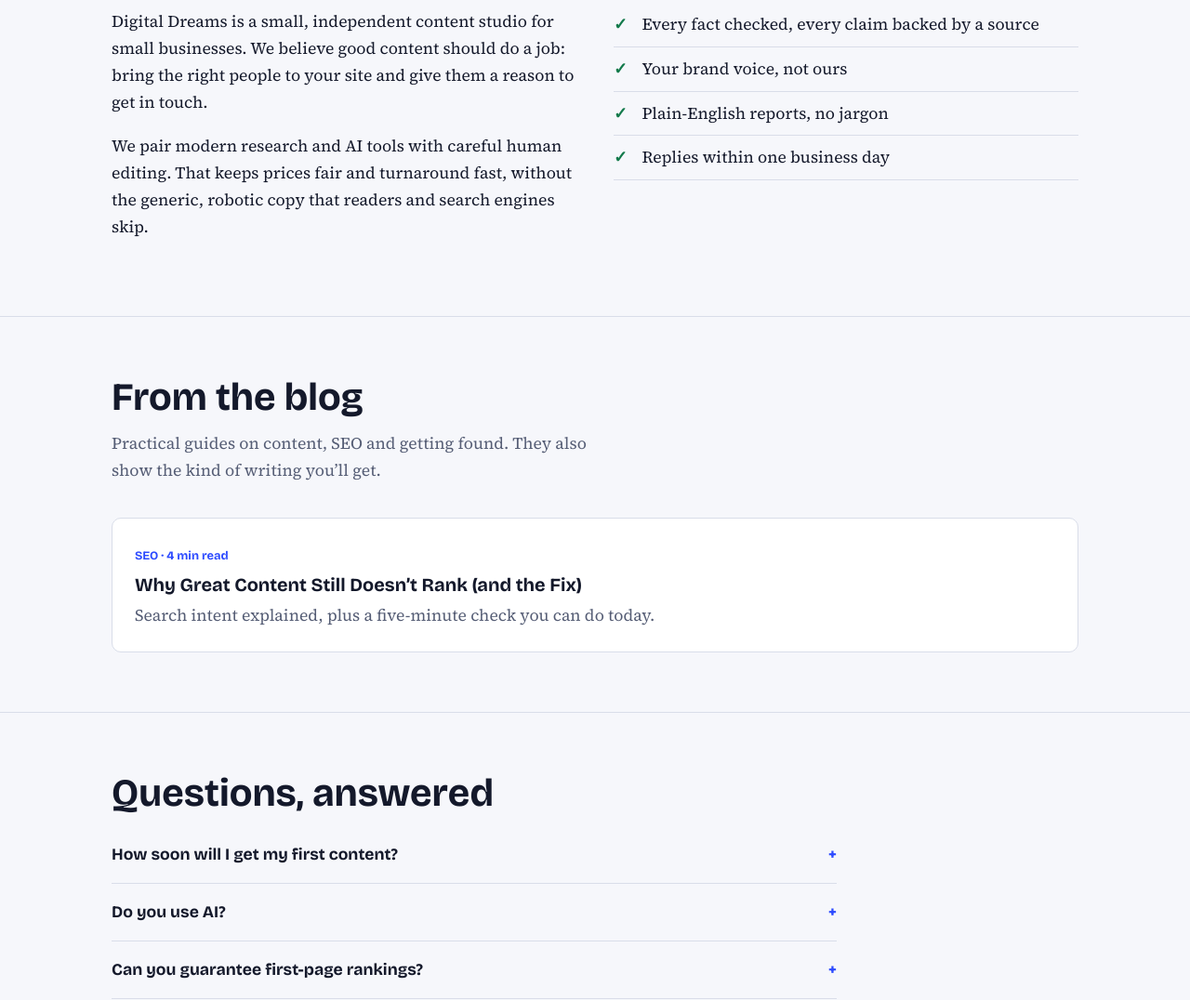
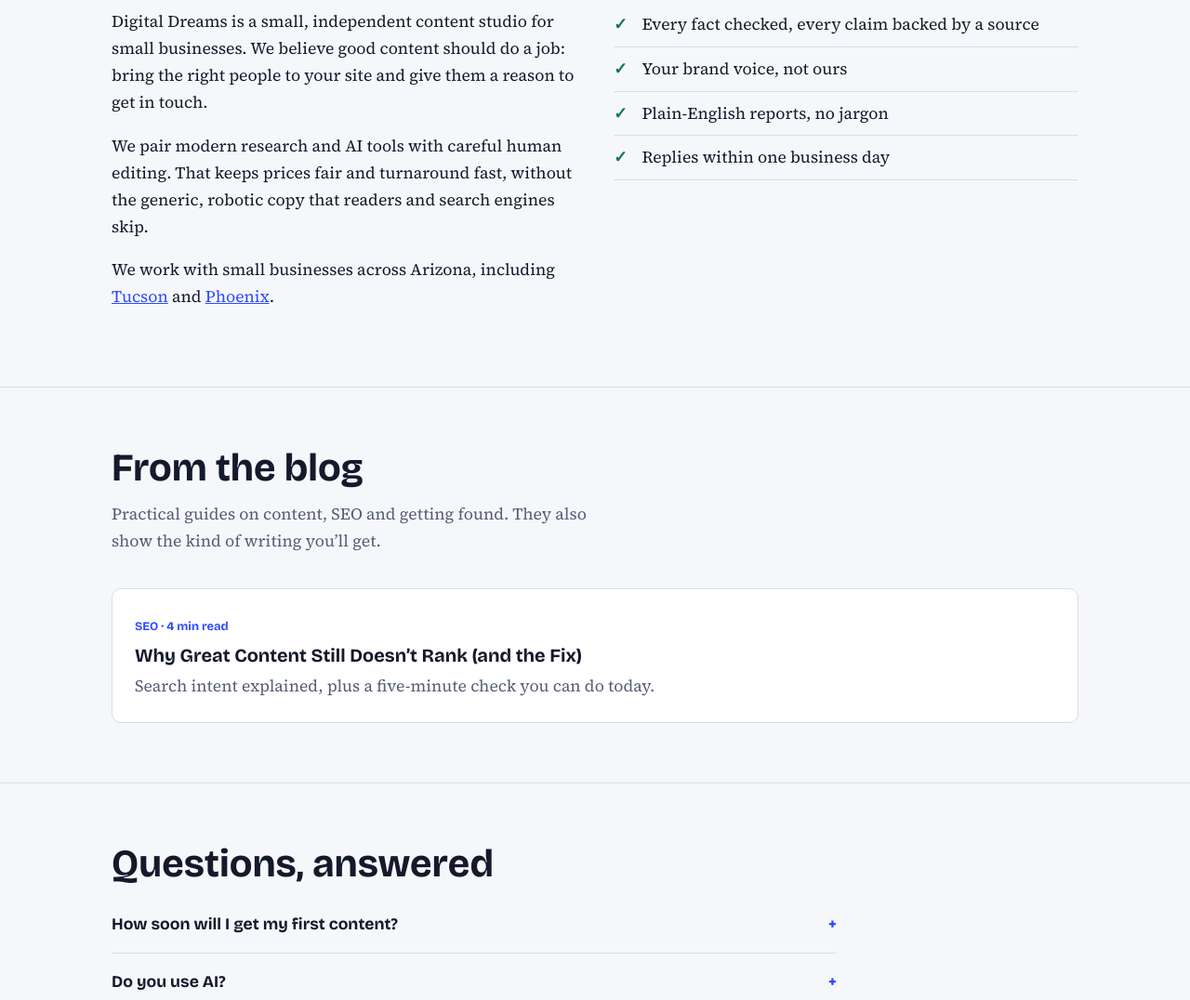
Before and after one commit to DanteJoel369/DanteJoel369.github.io, a plain HTML site: page index.html in a window 1280 px wide. Shown: the part 4521-5597 px from the top of the page at 93% size. Drawn offline with nearby package versions, Linux system fonts and the light colour scheme.

Commit message:
Add paragraph about Arizona small business collaborations
Added a paragraph about working with small businesses in Arizona.

```diff
--- a/index.html
+++ b/index.html
@@ -198,6 +198,8 @@
 <h2>About Digital Dreams</h2>
 <p>Digital Dreams is a small, independent content studio for small businesses. We believe good content should do a job: bring the right people to your site and give them a reason to get in touch.</p>
 <p>We pair modern research and AI tools with careful human editing. That keeps prices fair and turnaround fast, without the generic, robotic copy that readers and search engines skip.</p>
+<p>We work with small businesses across Arizona, including <a href="tucson-content-marketing.html">Tucson</a> and <a href="phoenix-content-marketing.html">Phoenix</a>.</p>
+
 </div>
 <div>
 <h2>Our promises</h2>
```
